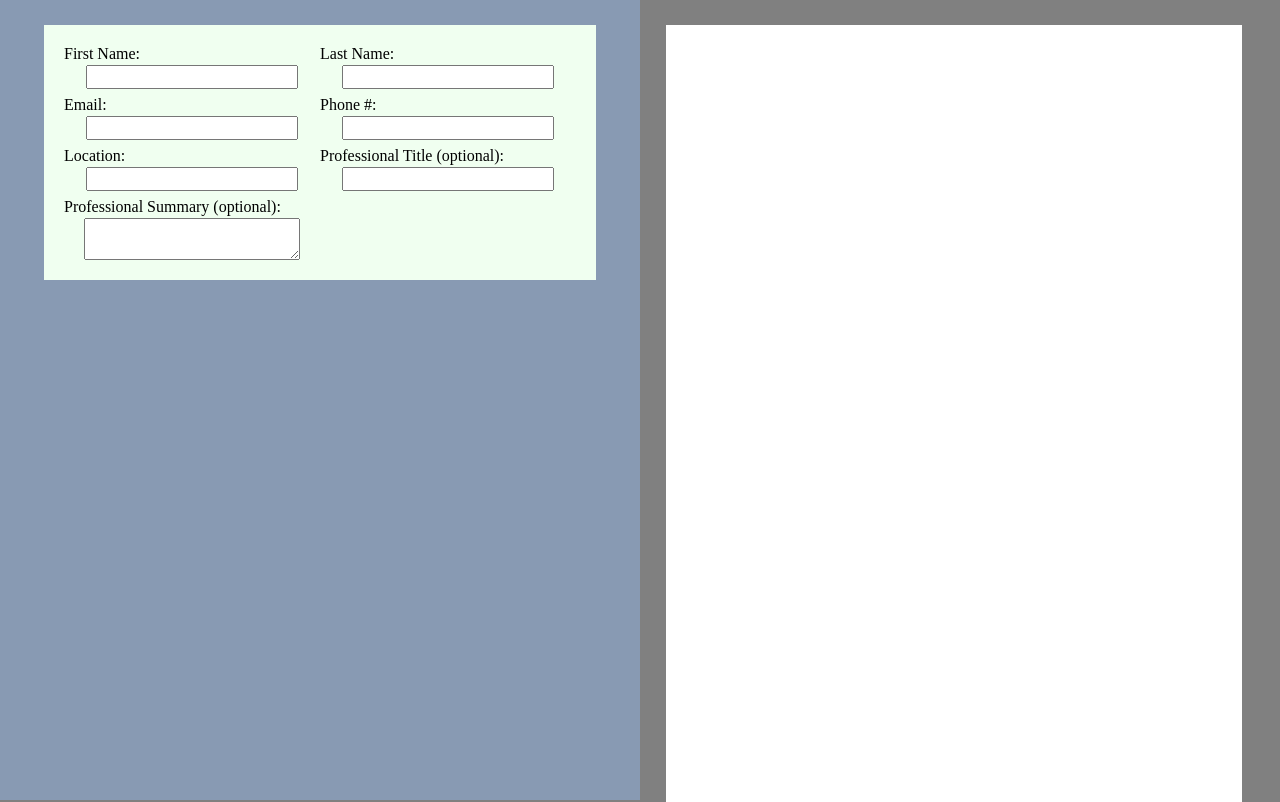
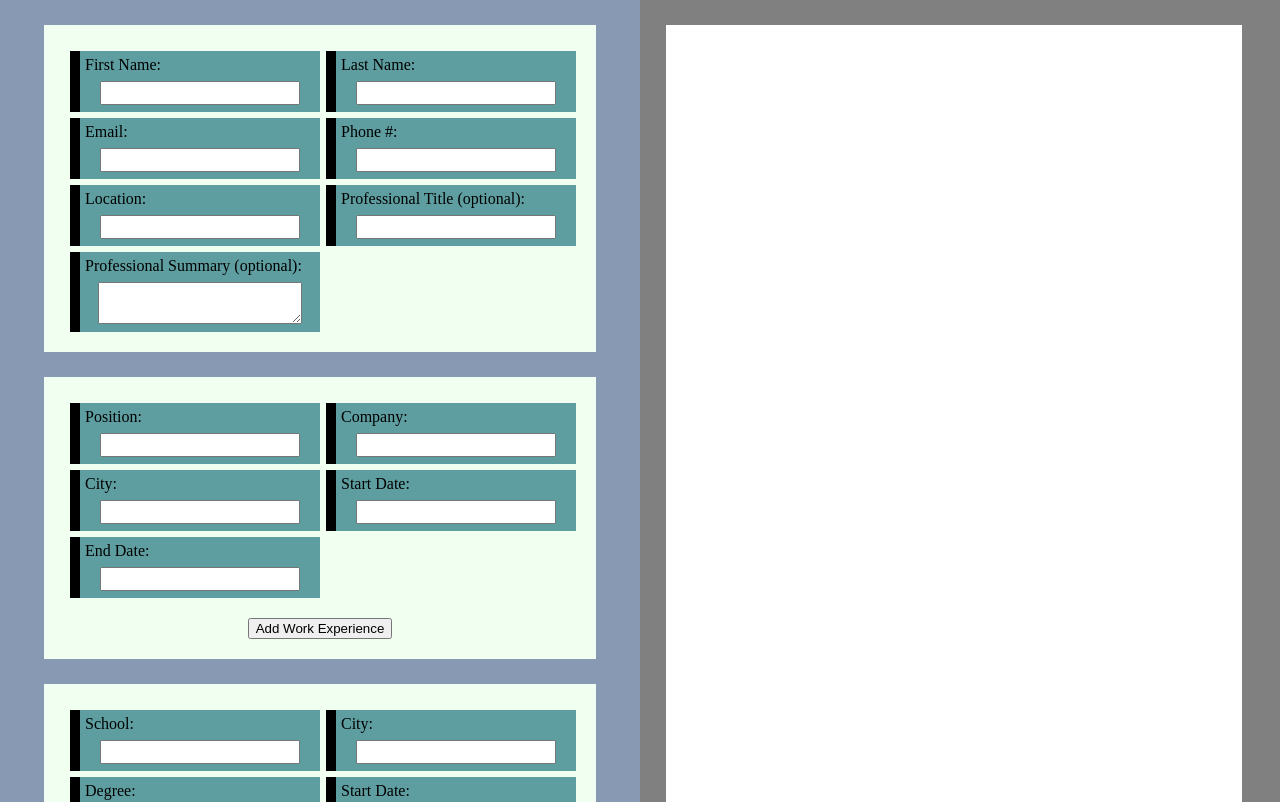
Before and after one commit to cmstiver/cv-app, a React (Create React App) app: page / in a window 1280 px wide. Shown: the top 802 px of the page. Built offline with nearby package versions, Linux system fonts and the light colour scheme.

Commit message:
created templates for all forms

```diff
--- a/src/components/Form/Education.js
+++ b/src/components/Form/Education.js
@@ -1,7 +1,35 @@
 import React from 'react';
 
 function Education() {
-  return <div />;
+  return (
+    <div id="work-experience" className="info-container">
+      <div id="work-form" className="form">
+        <div>
+          <p>School: </p>
+          <input id="school" />
+        </div>
+        <div>
+          <p>City: </p>
+          <input id="school-city" />
+        </div>
+        <div>
+          <p>Degree: </p>
+          <input id="degree" />
+        </div>
+        <div>
+          <p>Start Date: </p>
+          <input id="school-start" />
+        </div>
+        <div>
+          <p>End Date: </p>
+          <input id="school-end" />
+        </div>
+      </div>
+      <div className="add">
+        <button type="button">Add School</button>
+      </div>
+    </div>
+  );
 }
 
 export default Education;
--- a/src/components/Form/General.js
+++ b/src/components/Form/General.js
@@ -2,31 +2,31 @@ import React from 'react';
 
 function General() {
   return (
-    <div id="general">
+    <div id="general" className="info-container">
       <div id="general-form" className="form">
         <div>
           <p>First Name: </p>
-          <input id="firstname" type="text" />
+          <input id="firstname" />
         </div>
         <div>
           <p>Last Name: </p>
-          <input id="lastname" type="text" />
+          <input id="lastname" />
         </div>
         <div>
           <p>Email: </p>
-          <input id="email" type="text" />
+          <input id="email" />
         </div>
         <div>
           <p>Phone #: </p>
-          <input id="phone" type="text" />
+          <input id="phone" />
         </div>
         <div>
           <p>Location: </p>
-          <input id="location" type="text" />
+          <input id="location" />
         </div>
         <div>
           <p>Professional Title (optional): </p>
-          <input id="title" type="text" />
+          <input id="title" />
         </div>
         <div>
           <p>Professional Summary (optional): </p>
--- a/src/components/Form/WorkExperience.js
+++ b/src/components/Form/WorkExperience.js
@@ -1,7 +1,35 @@
 import React from 'react';
 
 function WorkExperience() {
-  return <div />;
+  return (
+    <div id="work-experience" className="info-container">
+      <div id="work-form" className="form">
+        <div>
+          <p>Position: </p>
+          <input id="position" />
+        </div>
+        <div>
+          <p>Company: </p>
+          <input id="company" />
+        </div>
+        <div>
+          <p>City: </p>
+          <input id="work-city" />
+        </div>
+        <div>
+          <p>Start Date: </p>
+          <input id="work-start" />
+        </div>
+        <div>
+          <p>End Date: </p>
+          <input id="work-end" />
+        </div>
+      </div>
+      <div className="add">
+        <button type="button">Add Work Experience</button>
+      </div>
+    </div>
+  );
 }
 
 export default WorkExperience;
--- a/src/stylesheets/style.scss
+++ b/src/stylesheets/style.scss
@@ -7,7 +7,7 @@ body {
   position: absolute;
   background-color: rgb(136, 154, 179);
   width: 50%;
-  min-height: 100%;
+  min-height: 70vw;
 }
 #resume {
   margin-left: 52%;
@@ -24,17 +24,23 @@ body {
     height: $width * 1.4142;
   }
 }
-.form {
+.info-container {
   background-color: honeydew;
-  display: grid;
-  grid-template-columns: 50% 50%;
   width: 80%;
   padding: 20px;
   margin: auto;
   margin-top: 25px;
+}
+.form {
+  display: grid;
+  grid-template-columns: 50% 50%;
   div {
+    background-color: cadetblue;
     display: flex;
     flex-direction: column;
+    border-left: black 10px solid;
+    margin-top: 6px;
+    margin-left: 6px;
   }
   input {
     font-size: medium;
@@ -42,15 +48,22 @@ body {
     margin: 2px auto 7px auto;
   }
   p {
-    margin: 0px;
+    margin: 5px;
   }
 }
 #general-form {
   #summary {
-    margin-top: 2px;
-    margin-left: auto;
-    margin-right: auto;
-    width: 80%;
+    margin: 2px auto 8px auto;
+    min-width: 80%;
+    max-width: 80%;
     padding: 5px;
   }
 }
+.add {
+  padding: 20px;
+  padding-bottom: 0px;
+  display: flex;
+  button {
+    margin: auto;
+  }
+}
```
